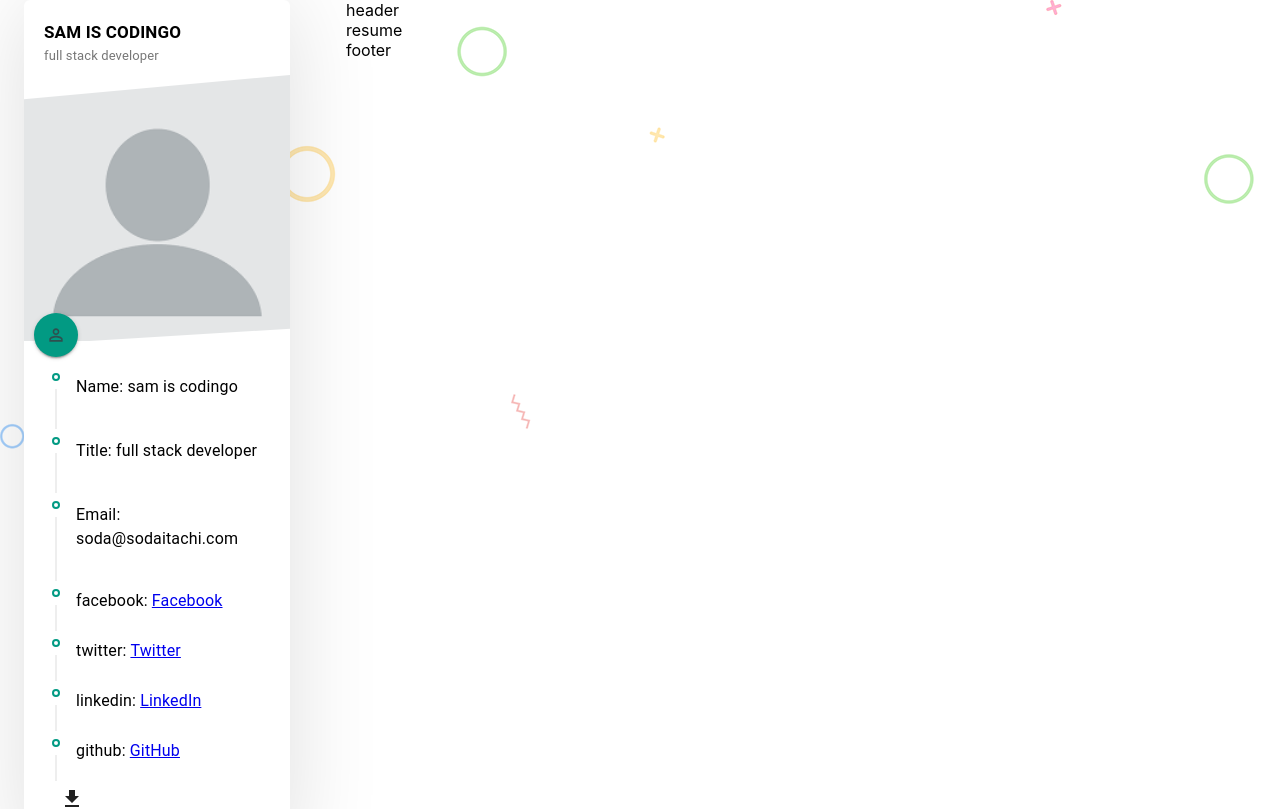
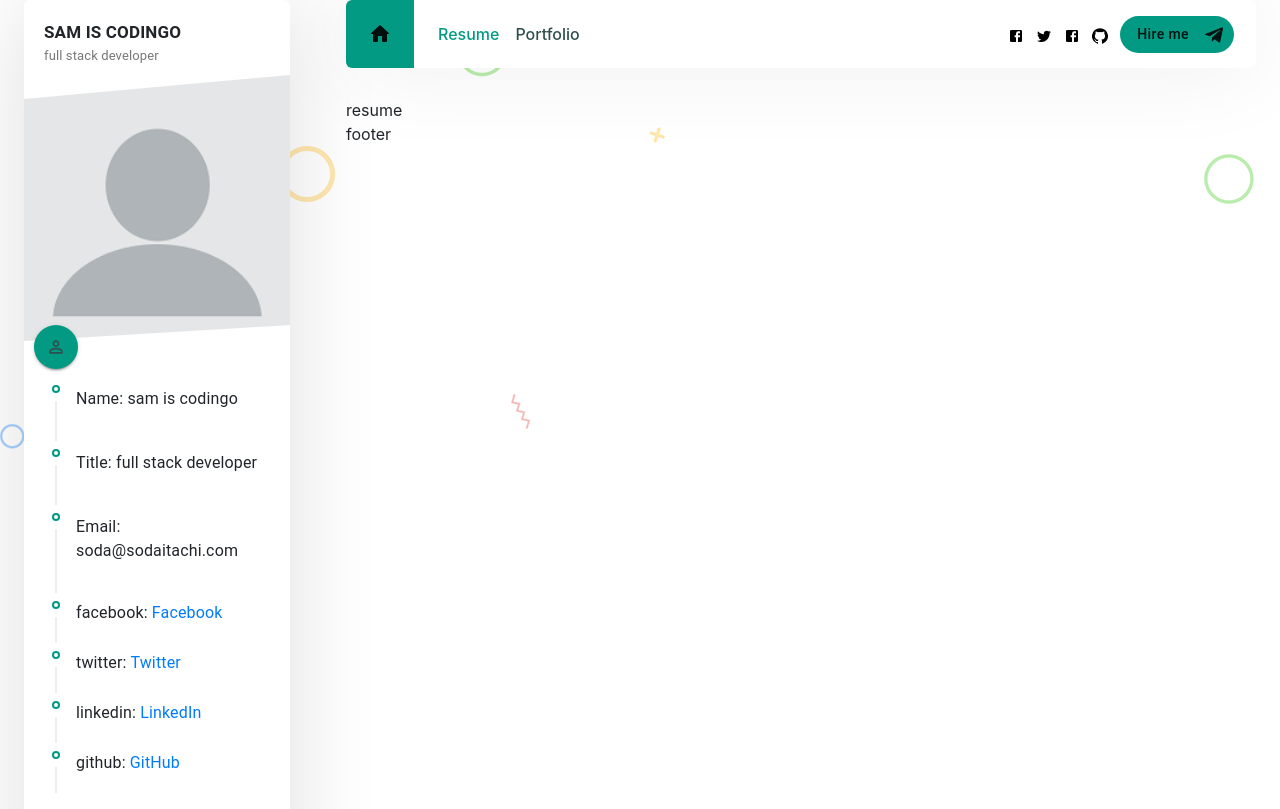
Before and after one commit to eosoda/resume, a React (Create React App) app: page / in a window 1280 px wide. Shown: the top 809 px of the page. Built offline with nearby package versions, Linux system fonts and the light colour scheme.

Commit message:
new changes

```diff
--- a/package.json
+++ b/package.json
@@ -9,7 +9,9 @@
     "@testing-library/jest-dom": "^5.11.4",
     "@testing-library/react": "^11.1.0",
     "@testing-library/user-event": "^12.1.10",
+    "boostrap": "^2.0.0",
     "react": "^17.0.1",
+    "react-bootstrap": "^1.4.3",
     "react-dom": "^17.0.1",
     "react-router-dom": "^5.2.0",
     "react-scripts": "4.0.1",
--- a/src/App.js
+++ b/src/App.js
@@ -17,8 +17,8 @@
           <Profile />
         </Grid>
         <Grid item xs>
+          <Router>
           <Header />
-          <Router>
             <Switch>
               <Route path="/portifolio">
                 <Portifolio />
--- a/src/components/Button/Button.js
+++ b/src/components/Button/Button.js
@@ -1,13 +1,14 @@
 import React from "react";
 import { Button } from "@material-ui/core";
+
+import "./Button.css";
 
 const CustomButton = ({ text, icon }) => {
   return (
     <Button
-      className="site_btn"
-      endIcon={icon ? <div className="icon_container">{icon}</div> : null}
-    >
-      <span className="btn_text"></span>
+      className="custom_btn"
+      endIcon={icon ? <div className="icon_container">{icon}</div> : null}>
+      <span className="btn_text">{text}</span>
     </Button>
   );
 };
--- /dev/null
+++ b/src/components/Header/Header.css
@@ -0,0 +1,50 @@
+.header {
+    margin-bottom: 30px !important;
+    background-color: white !important;
+    padding: 0 22px 0 0 !important;
+    border-radius: 6px !important;
+    box-shadow: 0px 2px 92px 0px rgba(0, 0, 0, 0.07) !important;
+}
+
+.header .header_navlink {
+    padding: 0;
+}
+
+.header .header_link {
+    font-weight: 500;
+    color: darkslategray !important;
+}
+
+.header .header_link:hover {
+    color: var(--main-color) !important;
+}
+
+.header .header_link_active {
+    font-weight: 500;
+    color: var(--main-color) !important;
+}
+
+.header .header_home {
+    background-color: var(--main-color);
+    padding: 22px;
+    display: flex;
+    justify-content: center;
+    align-items: center;
+    border-top-left-radius: 6px;
+    border-bottom-left-radius: 6px;
+}
+
+.header .header_left {
+    margin-right: auto;
+}
+
+.header .header_right {
+    display: flex !important;
+    align-items: center !important;
+}
+
+.header .header_right > a > .MuiSvgIcon-root {
+    font-size: 16px !important;
+    margin-right: 12px;
+    color: black;
+}
--- a/src/components/Header/Header.js
+++ b/src/components/Header/Header.js
@@ -1,11 +1,72 @@
-import React from 'react'
+import React from "react";
+import {
+  Button,
+  Form,
+  FormControl,
+  Nav,
+  Navbar,
+  NavDropdown,
+} from "react-bootstrap";
+import "./Header.css";
+import "bootstrap/dist/css/bootstrap.min.css";
+import { Link, NavLink, withRouter } from "react-router-dom";
+import { HomeRounded, Telegram } from "@material-ui/icons";
+import resumeData from "../../utils/resumeData";
+import CustomButton from "../Button/Button";
+// import Telegram from "@material-ui/icons/Telegram";
 
-const Header = () => {
-    return (
-        <div>
-            header
+const Header = (props) => {
+  const pathName = props?.location?.pathname;
+
+  return (
+    <Navbar expand="lg" sticky="top" className="header">
+      {/* Home Link */}
+      <Nav.Link as={NavLink} to="/" className={'header_navlink'}>
+        <Navbar.Brand className="header_home">
+          <HomeRounded />
+        </Navbar.Brand>
+      </Nav.Link>
+
+      <Navbar.Toggle />
+
+      <Navbar.Collapse>
+        <Nav className='header_left'>
+          {/* Resume Link */}
+          <Nav.Link
+            as={NavLink}
+            to="/"
+            className={pathName == "/" ? "header_link_active" : "header_link"}
+          >
+            Resume
+          </Nav.Link>
+
+          {/* Portfolio Link */}
+          <Nav.Link
+            as={NavLink}
+            to="/"
+            className={
+              pathName == "/portfolio" ? "header_link_active" : "header_link"
+            }
+          >
+            Portfolio
+          </Nav.Link>
+        </Nav>
+
+        <div className="header_right">
+          {Object.keys(resumeData.socials).map((key) => (
+            <a
+              href={resumeData.socials[key].link}
+              target="_blank"
+              rel="noreferrer"
+            >
+              {resumeData.socials[key].icon}
+            </a>
+          ))}
+          <CustomButton text={"Hire me"} icon={<Telegram />} />
         </div>
-    )
-}
+      </Navbar.Collapse>
+    </Navbar>
+  );
+};
 
-export default Header
+export default withRouter(Header);
--- a/src/components/Profile/Profile.js
+++ b/src/components/Profile/Profile.js
@@ -57,10 +57,9 @@
             />
           ))}
         </CustomTimeline>
-        <div className='button_container'>
-        <CustomButton text={"Download Cv"} icon={<GetAppIcon />} />
+        <div className="button_container">
+          <CustomButton text={"Download Cv"} icon={<GetAppIcon />} />
         </div>
-
       </div>
     </div>
   );
--- a/src/utils/resumeData.js
+++ b/src/utils/resumeData.js
@@ -5,6 +5,7 @@
 import LinkedInIcon from '@material-ui/icons/Facebook';
 
 
+// eslint-disable-next-line import/no-anonymous-default-export
 export default {
         name: 'sam is codingo',
         title: 'full stack developer',
```
Also changed, not shown: 1 other file (tests, documents, lock files or other folders).
